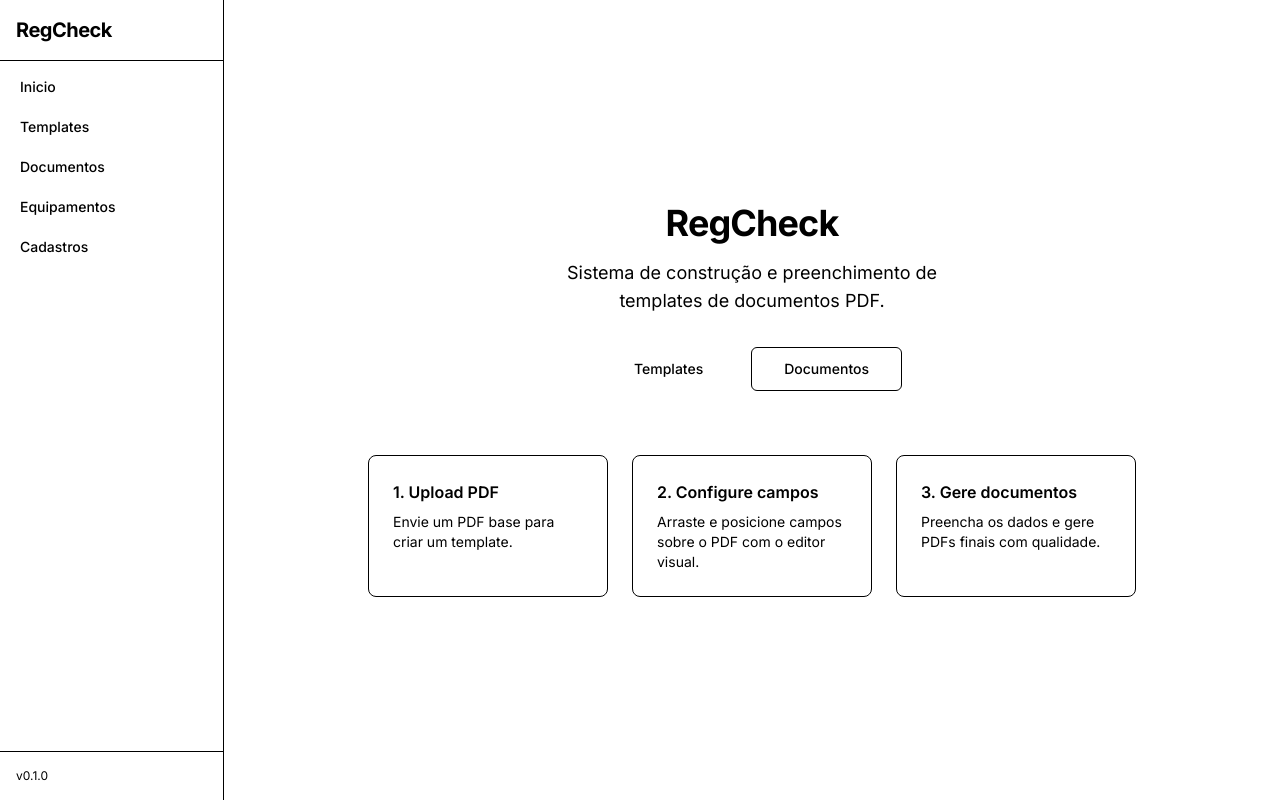
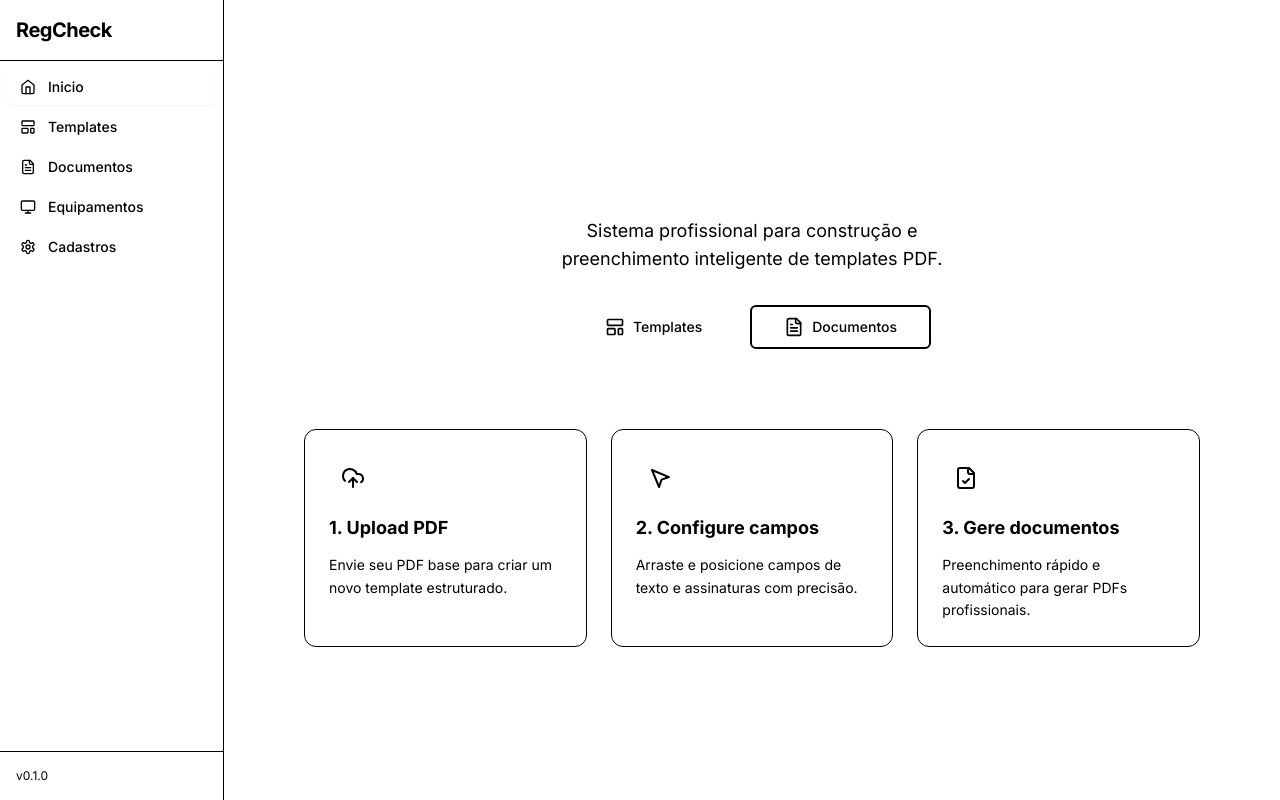
Before and after one commit to anxiousCamel/RegCheck, a Next.js app in the folder apps/web/: page / in a window 1280 px wide. Built offline with nearby package versions, Linux system fonts and the light colour scheme.

Commit message:
feat: implement base UI components and core application layout with editor toolbar and navigation structure

```diff
--- a/apps/web/src/app/page.tsx
+++ b/apps/web/src/app/page.tsx
@@ -1,44 +1,58 @@
 import Link from 'next/link';
 import { Button } from '@regcheck/ui';
+import { LayoutTemplate, FileText, UploadCloud, MousePointer2, FileCheck } from 'lucide-react';
 
 export default function HomePage() {
   return (
     <div className="flex flex-col items-center justify-center h-full gap-8 p-8">
       <div className="text-center space-y-4">
-        <h1 className="text-4xl font-bold tracking-tight">RegCheck</h1>
-        <p className="text-lg text-muted-foreground max-w-md">
-          Sistema de construção e preenchimento de templates de documentos PDF.
+        <h1 className="text-5xl font-extrabold tracking-tight bg-gradient-to-r from-primary to-primary/60 bg-clip-text text-transparent">RegCheck</h1>
+        <p className="text-lg text-muted-foreground max-w-md mx-auto">
+          Sistema profissional para construção e preenchimento inteligente de templates PDF.
         </p>
       </div>
 
       <div className="flex gap-4">
         <Link href="/templates">
-          <Button size="lg">Templates</Button>
+          <Button size="lg" className="gap-2 px-8">
+            <LayoutTemplate className="h-5 w-5" />
+            Templates
+          </Button>
         </Link>
         <Link href="/documents">
-          <Button size="lg" variant="outline">
+          <Button size="lg" variant="outline" className="gap-2 px-8">
+            <FileText className="h-5 w-5" />
             Documentos
           </Button>
         </Link>
       </div>
 
-      <div className="grid grid-cols-1 md:grid-cols-3 gap-6 max-w-3xl mt-8">
-        <div className="p-6 border rounded-lg space-y-2">
-          <h3 className="font-semibold">1. Upload PDF</h3>
-          <p className="text-sm text-muted-foreground">
-            Envie um PDF base para criar um template.
+      <div className="grid grid-cols-1 md:grid-cols-3 gap-6 max-w-4xl mt-12">
+        <div className="p-6 border rounded-xl space-y-3 bg-card hover:shadow-lg transition-all border-primary/10">
+          <div className="p-3 rounded-full bg-primary/10 w-fit text-primary">
+            <UploadCloud className="h-6 w-6" />
+          </div>
+          <h3 className="font-bold text-lg">1. Upload PDF</h3>
+          <p className="text-sm text-muted-foreground leading-relaxed">
+            Envie seu PDF base para criar um novo template estruturado.
           </p>
         </div>
-        <div className="p-6 border rounded-lg space-y-2">
-          <h3 className="font-semibold">2. Configure campos</h3>
-          <p className="text-sm text-muted-foreground">
-            Arraste e posicione campos sobre o PDF com o editor visual.
+        <div className="p-6 border rounded-xl space-y-3 bg-card hover:shadow-lg transition-all border-primary/10">
+          <div className="p-3 rounded-full bg-primary/10 w-fit text-primary">
+            <MousePointer2 className="h-6 w-6" />
+          </div>
+          <h3 className="font-bold text-lg">2. Configure campos</h3>
+          <p className="text-sm text-muted-foreground leading-relaxed">
+            Arraste e posicione campos de texto e assinaturas com precisão.
           </p>
         </div>
-        <div className="p-6 border rounded-lg space-y-2">
-          <h3 className="font-semibold">3. Gere documentos</h3>
-          <p className="text-sm text-muted-foreground">
-            Preencha os dados e gere PDFs finais com qualidade.
+        <div className="p-6 border rounded-xl space-y-3 bg-card hover:shadow-lg transition-all border-primary/10">
+          <div className="p-3 rounded-full bg-primary/10 w-fit text-primary">
+            <FileCheck className="h-6 w-6" />
+          </div>
+          <h3 className="font-bold text-lg">3. Gere documentos</h3>
+          <p className="text-sm text-muted-foreground leading-relaxed">
+            Preenchimento rápido e automático para gerar PDFs profissionais.
           </p>
         </div>
       </div>
--- a/apps/web/src/app/templates/page.tsx
+++ b/apps/web/src/app/templates/page.tsx
@@ -3,6 +3,7 @@
 import { useState } from 'react';
 import { useQuery, useMutation, useQueryClient } from '@tanstack/react-query';
 import Link from 'next/link';
+import { Plus, Edit, Trash2, FilePlus } from 'lucide-react';
 import { Button, Badge, Spinner } from '@regcheck/ui';
 import { api } from '@/lib/api';
 
@@ -27,7 +28,10 @@ export default function TemplatesPage() {
           <h1 className="text-2xl font-bold">Templates</h1>
           <p className="text-muted-foreground">Gerencie seus templates de documentos</p>
         </div>
-        <Button onClick={() => setShowUpload(true)}>Novo Template</Button>
+        <Button onClick={() => setShowUpload(true)} className="gap-2">
+          <Plus className="h-4 w-4" />
+          Novo Template
+        </Button>
       </div>
 
       {showUpload && <UploadSection onDone={() => setShowUpload(false)} />}
@@ -60,7 +64,8 @@ export default function TemplatesPage() {
                 </div>
                 <div className="flex gap-2">
                   <Link href={`/editor/${template.id}`}>
-                    <Button variant="outline" size="sm">
+                    <Button variant="outline" size="sm" className="gap-1.5">
+                      <Edit className="h-3.5 w-3.5" />
                       Editar
                     </Button>
                   </Link>
@@ -69,7 +74,9 @@ export default function TemplatesPage() {
                     size="sm"
                     onClick={() => deleteMutation.mutate(template.id)}
                     disabled={deleteMutation.isPending}
+                    className="gap-1.5"
                   >
+                    <Trash2 className="h-3.5 w-3.5" />
                     Excluir
                   </Button>
                 </div>
@@ -132,8 +139,8 @@ function UploadSection({ onDone }: { onDone: () => void }) {
         />
       </div>
       <div className="flex gap-2">
-        <Button onClick={handleCreate} disabled={!file || !name || uploading}>
-          {uploading ? <Spinner className="mr-2 h-4 w-4" /> : null}
+        <Button onClick={handleCreate} disabled={!file || !name || uploading} className="gap-2">
+          {uploading ? <Spinner className="h-4 w-4" /> : <FilePlus className="h-4 w-4" />}
           Criar Template
         </Button>
         <Button variant="outline" onClick={onDone}>
--- a/apps/web/src/components/editor/editor-toolbar.tsx
+++ b/apps/web/src/components/editor/editor-toolbar.tsx
@@ -1,14 +1,25 @@
 'use client';
 
-import { Button } from '@regcheck/ui';
+import { Button, cn } from '@regcheck/ui';
+import {
+  Type,
+  Image as ImageIcon,
+  PenTool,
+  CheckSquare,
+  Undo2,
+  Redo2,
+  Minus,
+  Plus,
+  Grid3X3
+} from 'lucide-react';
 import { useEditorStore } from '@/stores/editor-store';
 import type { FieldType } from '@regcheck/shared';
 
-const TOOLS: Array<{ type: FieldType; label: string }> = [
-  { type: 'text', label: 'Texto' },
-  { type: 'image', label: 'Imagem' },
-  { type: 'signature', label: 'Assinatura' },
-  { type: 'checkbox', label: 'Checkbox' },
+const TOOLS: Array<{ type: FieldType; label: string; icon: React.ElementType }> = [
+  { type: 'text', label: 'Texto', icon: Type },
+  { type: 'image', label: 'Imagem', icon: ImageIcon },
+  { type: 'signature', label: 'Assinatura', icon: PenTool },
+  { type: 'checkbox', label: 'Checkbox', icon: CheckSquare },
 ];
 
 export function EditorToolbar({ templateId: _templateId }: { templateId: string }) {
@@ -16,29 +27,34 @@ export function EditorToolbar({ templateId: _templateId }: { templateId: string
     useEditorStore();
 
   return (
-    <div className="flex items-center gap-2 px-4 py-2 border-b bg-background">
+    <div className="flex items-center gap-2 px-4 py-2 border-b bg-background shadow-sm">
       {/* Field tools */}
       <div className="flex gap-1 border-r pr-2">
-        {TOOLS.map((tool) => (
+        {TOOLS.map((tool) => {
+          const Icon = tool.icon;
+          return (
             <Button
               key={tool.type}
               variant={activeTool === tool.type ? 'default' : 'outline'}
               size="sm"
               onClick={() => setActiveTool(activeTool === tool.type ? null : tool.type)}
+              className="gap-2"
             >
+              <Icon className="h-4 w-4" />
               {tool.label}
             </Button>
-        ))}
+          );
+        })}
       </div>
 
       {/* Zoom controls */}
       <div className="flex items-center gap-1 border-r pr-2">
-        <Button variant="outline" size="sm" onClick={zoomOut}>
-          -
+        <Button variant="outline" size="sm" onClick={zoomOut} title="Diminuir Zoom">
+          <Minus className="h-4 w-4" />
         </Button>
-        <span className="text-sm w-14 text-center">{Math.round(zoom * 100)}%</span>
-        <Button variant="outline" size="sm" onClick={zoomIn}>
-          +
+        <span className="text-sm w-14 text-center font-medium">{Math.round(zoom * 100)}%</span>
+        <Button variant="outline" size="sm" onClick={zoomIn} title="Aumentar Zoom">
+          <Plus className="h-4 w-4" />
         </Button>
       </div>
 
@@ -47,16 +63,32 @@ export function EditorToolbar({ templateId: _templateId }: { templateId: string
         variant={snapEnabled ? 'default' : 'outline'}
         size="sm"
         onClick={() => setSnapEnabled(!snapEnabled)}
+        className="gap-2"
       >
+        <Grid3X3 className={cn("h-4 w-4", snapEnabled ? "text-primary-foreground" : "text-muted-foreground")} />
         Grid
       </Button>
 
       {/* Undo/Redo */}
       <div className="flex gap-1 ml-auto">
-        <Button variant="outline" size="sm" onClick={undo} disabled={!history.canUndo()}>
+        <Button
+          variant="outline"
+          size="sm"
+          onClick={undo}
+          disabled={!history.canUndo()}
+          className="gap-2"
+        >
+          <Undo2 className="h-4 w-4" />
           Desfazer
         </Button>
-        <Button variant="outline" size="sm" onClick={redo} disabled={!history.canRedo()}>
+        <Button
+          variant="outline"
+          size="sm"
+          onClick={redo}
+          disabled={!history.canRedo()}
+          className="gap-2"
+        >
+          <Redo2 className="h-4 w-4" />
           Refazer
         </Button>
       </div>
--- a/apps/web/src/components/layout/sidebar.tsx
+++ b/apps/web/src/components/layout/sidebar.tsx
@@ -2,14 +2,15 @@
 
 import Link from 'next/link';
 import { usePathname } from 'next/navigation';
+import { Home, LayoutTemplate, FileText, Monitor, Settings } from 'lucide-react';
 import { cn } from '@regcheck/ui';
 
 const navItems = [
-  { href: '/', label: 'Inicio' },
-  { href: '/templates', label: 'Templates' },
-  { href: '/documents', label: 'Documentos' },
-  { href: '/equipamentos', label: 'Equipamentos' },
-  { href: '/cadastros', label: 'Cadastros' },
+  { href: '/', label: 'Inicio', icon: Home },
+  { href: '/templates', label: 'Templates', icon: LayoutTemplate },
+  { href: '/documents', label: 'Documentos', icon: FileText },
+  { href: '/equipamentos', label: 'Equipamentos', icon: Monitor },
+  { href: '/cadastros', label: 'Cadastros', icon: Settings },
 ];
 
 export function AppSidebar() {
@@ -23,21 +24,27 @@ export function AppSidebar() {
         </Link>
       </div>
       <nav className="flex-1 p-2 space-y-1">
-        {navItems.map((item) => (
+        {navItems.map((item) => {
+          const Icon = item.icon;
+          const isActive = pathname === item.href || (item.href !== '/' && pathname.startsWith(item.href));
+
+          return (
             <Link
               key={item.href}
               href={item.href}
               prefetch={true}
               className={cn(
-              'flex items-center px-3 py-2 rounded-md text-sm font-medium transition-colors',
-              pathname === item.href
-                ? 'bg-primary text-primary-foreground'
+                'flex items-center gap-3 px-3 py-2 rounded-md text-sm font-medium transition-all group',
+                isActive
+                  ? 'bg-primary text-primary-foreground shadow-sm'
                   : 'text-muted-foreground hover:bg-muted hover:text-foreground',
               )}
             >
+              <Icon className={cn("h-4 w-4 transition-transform group-hover:scale-110", isActive ? "text-primary-foreground" : "text-muted-foreground group-hover:text-foreground")} />
               {item.label}
             </Link>
-        ))}
+          );
+        })}
       </nav>
       <div className="p-4 border-t text-xs text-muted-foreground">v0.1.0</div>
     </aside>
--- a/packages/ui/src/components/badge.tsx
+++ b/packages/ui/src/components/badge.tsx
@@ -10,9 +10,9 @@ const badgeVariants = cva(
     variants: {
       variant: {
         default: 'border-transparent bg-primary text-primary-foreground hover:bg-primary/80',
-        secondary: 'border-transparent bg-secondary text-secondary-foreground hover:bg-secondary/80',
+        secondary: 'border-secondary-foreground/10 bg-secondary text-secondary-foreground hover:bg-secondary/80',
         destructive: 'border-transparent bg-destructive text-destructive-foreground hover:bg-destructive/80',
-        outline: 'text-foreground',
+        outline: 'border-border text-foreground',
       },
     },
     defaultVariants: {
--- a/packages/ui/src/components/button.tsx
+++ b/packages/ui/src/components/button.tsx
@@ -5,14 +5,14 @@ import { cva, type VariantProps } from 'class-variance-authority';
 import { cn } from '../utils';
 
 const buttonVariants = cva(
-  'inline-flex items-center justify-center whitespace-nowrap rounded-md text-sm font-medium ring-offset-background transition-colors focus-visible:outline-none focus-visible:ring-2 focus-visible:ring-ring focus-visible:ring-offset-2 disabled:pointer-events-none disabled:opacity-50',
+  'inline-flex items-center justify-center whitespace-nowrap rounded-md text-sm font-medium ring-offset-background transition-all duration-200 focus-visible:outline-none focus-visible:ring-2 focus-visible:ring-ring focus-visible:ring-offset-2 disabled:pointer-events-none disabled:opacity-50 active:scale-[0.98]',
   {
     variants: {
       variant: {
-        default: 'bg-primary text-primary-foreground hover:bg-primary/90',
-        destructive: 'bg-destructive text-destructive-foreground hover:bg-destructive/90',
-        outline: 'border border-input bg-background hover:bg-accent hover:text-accent-foreground',
-        secondary: 'bg-secondary text-secondary-foreground hover:bg-secondary/80',
+        default: 'bg-primary text-primary-foreground hover:bg-primary/90 hover:shadow-md',
+        destructive: 'bg-destructive text-destructive-foreground hover:bg-destructive/90 hover:shadow-md',
+        outline: 'border-2 border-primary/20 bg-background text-primary hover:bg-primary/5 hover:border-primary/40 hover:shadow-sm',
+        secondary: 'bg-secondary border border-secondary-foreground/10 text-secondary-foreground hover:bg-secondary/80 hover:shadow-sm',
         ghost: 'hover:bg-accent hover:text-accent-foreground',
         link: 'text-primary underline-offset-4 hover:underline',
       },
```
Also changed, not shown: apps/web/src/app/cadastros/page.tsx (+20 -11 lines), apps/web/src/app/documents/page.tsx (+15 -6 lines), apps/web/src/app/editor/[templateId]/page.tsx (+11 -1 lines), apps/web/src/app/equipamentos/page.tsx (+15 -2 lines), apps/web/src/components/editor/field-properties.tsx (+24 -22 lines). Lines whose indentation alone changed are shown as unchanged.
